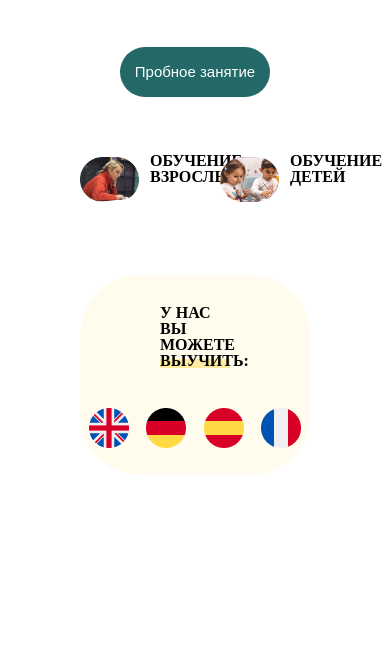
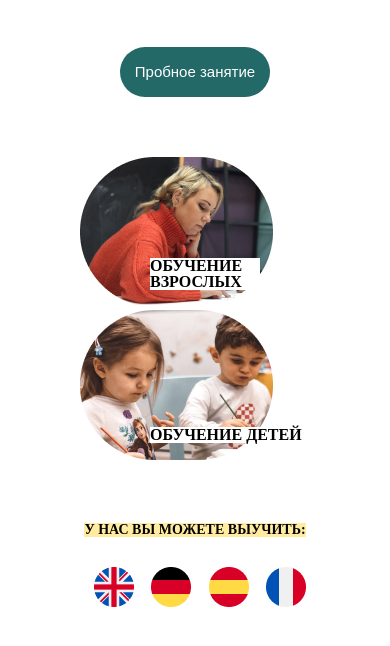
Before and after one commit to akhaibo/adaptive_website, a plain HTML site: page index.html in a window 390 px wide. Shown: the part 186-832 px from the top of the page. Drawn offline with Linux system fonts and the light colour scheme.

Commit message:
adaptive study

```diff
--- a/index.html
+++ b/index.html
@@ -56,17 +56,16 @@
         <div class="study-lessons">
             <div class="study-adults">
                 <img src="img/adult.png" alt="">
-                <i>обучение взрослых</i>
+                <a>обучение взрослых</a>
             </div>
             <div class="study-children">
                 <img src="img/children.png" alt="">
-                <i>обучение детей</i>
+                <a>обучение детей</a>
             </div>
         </div>
         <div class="study-language">
             <div class="study-block">
                 <h2>У нас вы можете выучить:</h2>
-                <div></div>
             </div>
             <div class="study-different--lang">
                 <div>
--- a/style/components/study.css
+++ b/style/components/study.css
@@ -8,7 +8,7 @@
     margin-right: 50px;
 }
 
-.study-adults i {
+.study-adults a {
     position: absolute;
     bottom: 20px;
     left: 70px;
@@ -22,7 +22,7 @@
     position: relative;
 }
 
-.study-children i {
+.study-children a {
     position: absolute;
     bottom: 20px;
     left: 70px;
@@ -35,37 +35,29 @@
 .study-language {
     margin: 70px 0;
     height: 274px;
-    display: flex;
-    flex-direction: column;
     background-color: #FFFBED;
     border-radius: 60px;
 }
 
 .study-block {
-    margin: 75px 0 40px 213px;
-    text-transform: uppercase;
-    font-weight: 700;
-    margin-right: auto;
+    display: flex;
+    flex-direction: column;
+    justify-content: start;
+    align-items: center;
 }
 
 .study-block h2 {
-    position: relative;
-    z-index: 1;
-}
-
-.study-block div {
+    margin-top: 60px;
+    text-transform: uppercase;
+    font-weight: 700;
     background-color: #FFECA0;
-    height: 9px;
-    position: relative;
-    top: -10px;
-    left: 0;
-    z-index: 0;
 }
 
 .study-different--lang {
     display: flex;
     justify-content: space-around;
     align-items: center;
+    margin-top: 30px;
 }
 
 .study-different--lang div {
@@ -78,17 +70,16 @@
 }
 
 @media(max-width: 840px) {
-    .study-lessons img {
+    /* .study-lessons img {
         width: 65%;
-    }
-    .study-lessons i {
+    } */
+    .study-lessons a {
         font-size: 16px;
     }
     .study-different--lang a {
         display: none;
     }
     .study-block {
-        margin: 30px 20px 30px 200px;
         text-transform: uppercase;
         font-weight: 700;
         margin-right: auto;
@@ -96,20 +87,29 @@
     .study-language {
         height: 200px;
     }
+    .study-block div{
+        display: none;
+    }
 }
 
 @media(max-width: 590px) {
-    .study-block {
-        margin: 30px 80px;
+    .study-lessons {
+        display: block;
+        justify-content: left;
     }
 }
 
-/* @media(max-width: 360px) {
-    .study-lessons img {
-        display: none;
+@media(max-width: 420px) {
+    .study-block h2 {
+        font-size: 14px;
+        text-align: center;
     }
-    .study-lessons i {
-        position: none;
-        font-size: 12px;
+    .study-language {
+        margin: 0;
+        height: 0;
     }
-} */
+    .study-different--lang img{
+        justify-content: center;
+        padding-left: 10px;
+    }
+}
```
